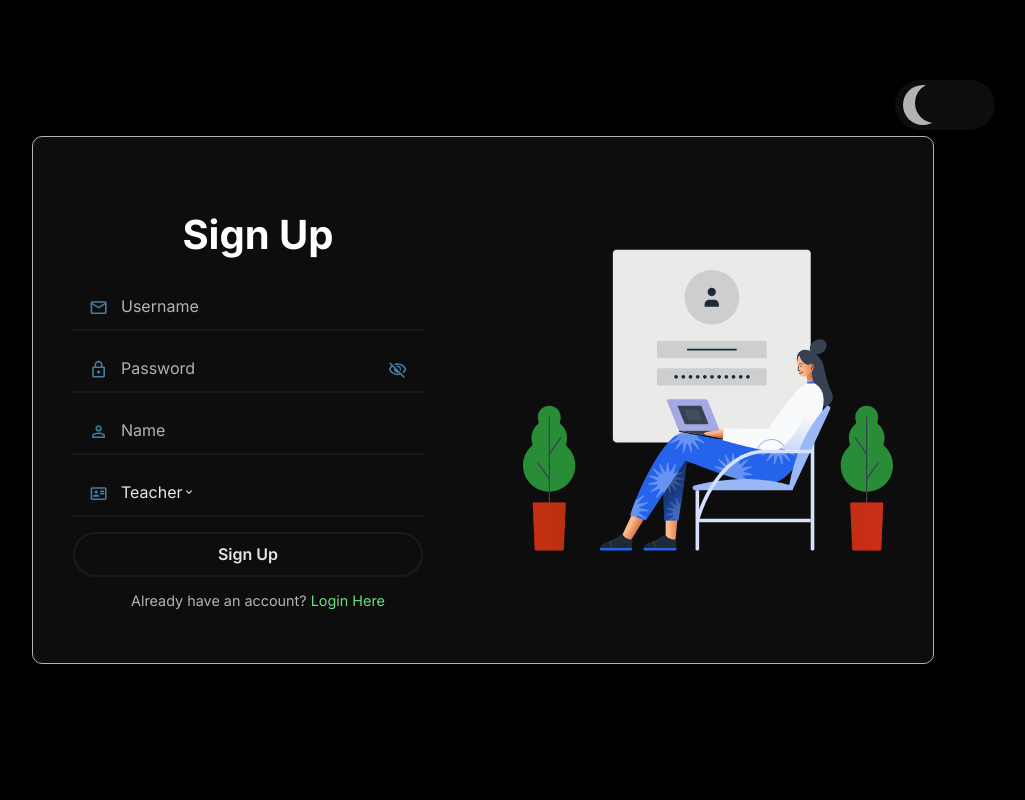
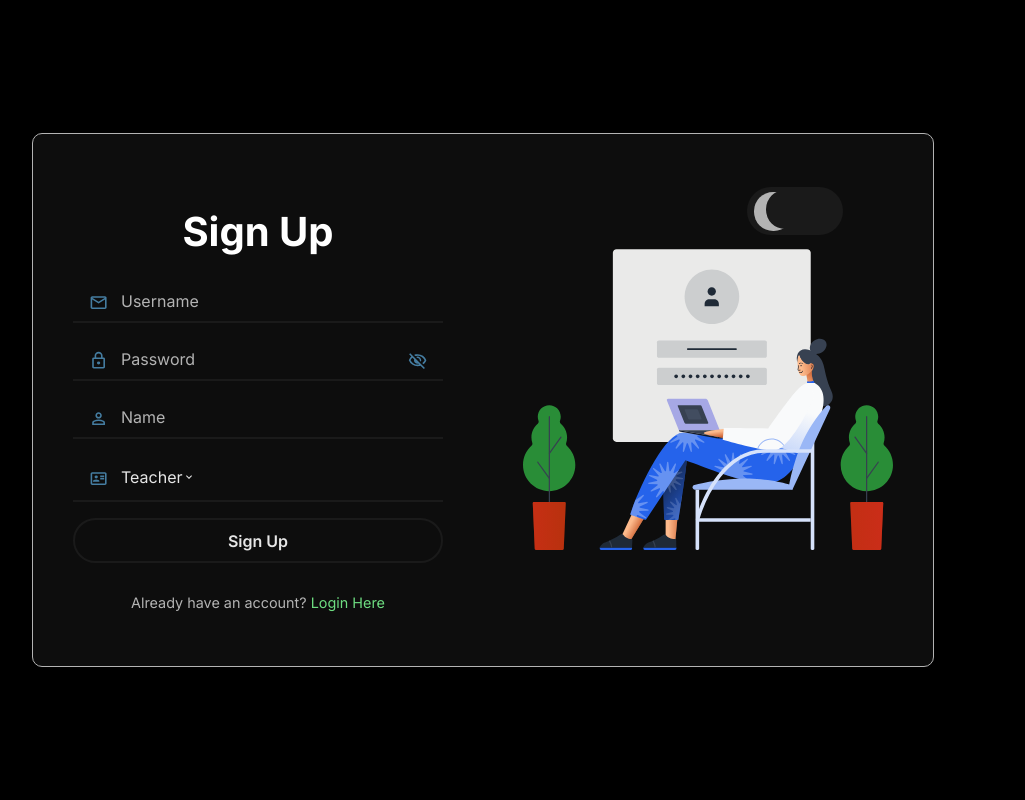
Before and after one commit to parampandher004/attendance-system, a Python web app: template templates/signup.html in a window 1280 px wide. Shown: the whole page, without its empty margins (157-1182 px from the left). Run offline with Jinja, Linux system fonts and the light colour scheme; the template is opened without the code that fills it, so the values that code supplies are empty.

Commit message:
Fixed some bugs.

```diff
--- a/static/style.css
+++ b/static/style.css
@@ -79,19 +79,19 @@ body {
   display: flex;
   border-radius: 10px;
   overflow: auto;
-  max-width: 900px;
-  width: 100%;
+  position: relative;
+  width: min(100%, 900px);
   background-color: var(--bg-default);
   border: 1px solid var(--text-muted);
 }
 .dashboard-container {
-  width: 100%;
+  width: 100vw;
+  height: 100vh;
   background-color: var(--bg-dark);
   overflow: auto;
   display: grid;
   grid-template-rows: auto 1fr;
   grid-template-areas: "header" "main";
-  height: 100vh;
   position: relative;
 }
 
@@ -135,16 +137,16 @@ body {
   position: absolute;
   top: 10%;
   right: 10%;
-  width: 100px;
-  height: 50px;
+  width: min(12vh, 20vw);
+  height: min(6vh, 10vw);
   z-index: 2000;
 }
 
 .slider-label {
   position: absolute;
   width: 100%;
-  height: 50px;
-  background-color: var(--bg-default);
+  height: min(6vh, 10vw);
+  background-color: var(--bg-light);
   border-radius: 25px;
   cursor: pointer;
 }
@@ -169,20 +171,24 @@ input:checked ~ .slider {
 .slider::before {
   content: "";
   position: absolute;
-  top: 5px;
-  left: 8px;
-  width: 40px;
-  height: 40px;
+  top: min(0.6vh, 1vw);
+  left: min(0.9vh, 1.5vw);
+  width: min(4.8vh, 8vw);
+  height: min(4.8vh, 8vw);
   border-radius: 50%;
   box-shadow: inset 12px -2px 0 0 var(--text-muted);
-  background-color: var(--bg-default);
   transition: 0.5s;
 }
 
 input:checked ~ .slider::before {
-  transform: translateX(47px);
+  transform: translateX(min(5.5vh, 9vw));
   background-color: var(--text-muted);
   box-shadow: none;
+}
+form {
+  display: flex;
+  flex-direction: column;
+  align-items: center;
 }
 
 .header {
@@ -225,26 +233,24 @@ input:checked ~ .slider::before {
 }
 .group {
   display: flex;
-  line-height: 30px;
+  line-height: 2rem;
   align-items: center;
   position: relative;
-  margin-bottom: 15px;
-  width: 100%;
-  min-width: 250px;
-  max-width: 350px;
+  margin-bottom: 1rem;
+  width: min(100%, 400px);
 }
 .toast {
   visibility: hidden;
-  min-width: 250px;
+  width: min(60%, 400px);
   color: var(--text-strong);
   text-align: center;
   border-radius: 100px;
-  padding: 16px;
+  padding: 1rem;
   position: fixed;
   z-index: 1000;
   left: 50%;
-  bottom: 80px;
-  font-size: 17px;
+  bottom: 10%;
+  font-size: 1rem;
   transform: translateX(-50%);
   transition: opacity 0.5s, visibility 0.5s;
 }
@@ -265,7 +271,7 @@ input:checked ~ .slider::before {
   font-family: "Inter", Arial, Helvetica, sans-serif;
   font-size: 1rem;
   width: 100%;
-  height: 45px;
+  height: 40px;
   line-height: 30px;
   padding: 0 5rem;
   padding-left: 3rem;
@@ -357,12 +363,12 @@ input:checked ~ .slider::before {
   justify-content: center;
   position: relative;
   width: 100%;
+  overflow: hidden;
   height: 45px;
   cursor: pointer;
   line-height: 45px;
   z-index: 0;
   border-bottom: 2px solid var(--bg-light);
-  /* border-radius: 10px; */
   background-color: transparent;
   color: var(--text-default);
 }
--- a/templates/base.html
+++ b/templates/base.html
@@ -1,7 +1,11 @@
 <!DOCTYPE html>
 <html lang="en" data-theme="dark">
   <head>
-    <meta charset="UTF-8" />
+    <meta
+      name="viewport"
+      content="width=device-width, initial-scale=1.0"
+      charset="UTF-8"
+    />
     <title>Attendance System – {% block title %}{% endblock %}</title>
     <link
       rel="icon"
--- a/templates/signup.html
+++ b/templates/signup.html
@@ -1,13 +1,18 @@
 {% extends "base.html" %} {% block title %}Sign Up{% endblock %} {% block
 content %}
-<div class="toggle-switch">
-  <label class="slider-label">
-    <input type="checkbox" class="slider-input" onclick="toggleDarkMode()" />
-    <span class="slider"></span>
-  </label>
-</div>
+
 <div class="main-content">
   <div class="container">
+    <div class="toggle-switch">
+      <label class="slider-label">
+        <input
+          type="checkbox"
+          class="slider-input"
+          onclick="toggleDarkMode()"
+        />
+        <span class="slider"></span>
+      </label>
+    </div>
     <div class="form-side">
       <h2 class="form-title">Sign Up</h2>
       <form method="post">
```
Also changed, not shown: other parts of static/style.css (+31 -16 lines), templates/login.html (+11 -6 lines), templates/student_dashboard.html (+13 -7 lines), templates/teacher_dashboard.html (+16 -5 lines), attendance.db.
